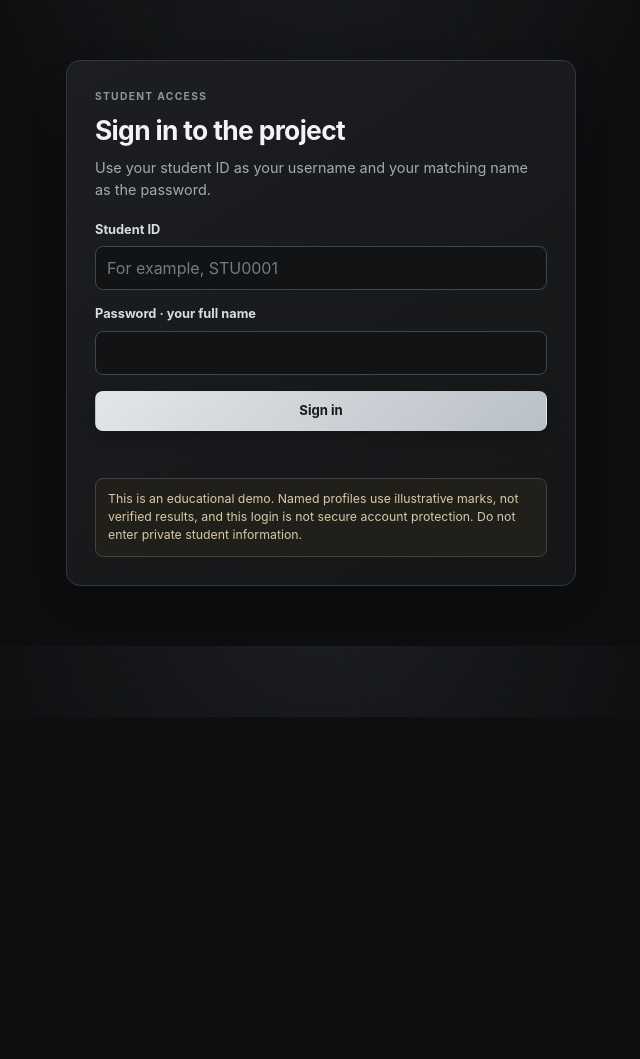
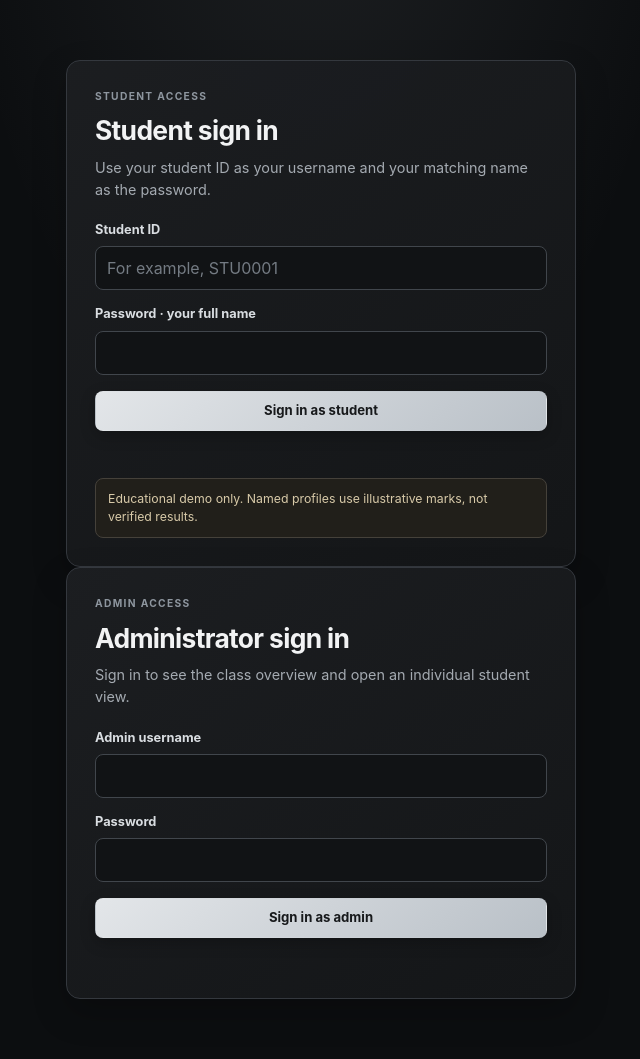
Before and after one commit to ravikiran-200/Student-performance-check, a Flask app: page / in a window 1280 px wide. Shown: the part 83-1142 px from the top of the page, without its empty margins (319-959 px from the left). Before the commit the page ends 774 px from the top, so only its background shows below. Run offline with Flask 3, Linux system fonts and the light colour scheme.

Commit message:
Publish admin login page

```diff
--- a/templates/index.html
+++ b/templates/index.html
@@ -3,7 +3,7 @@
   <head>
     <meta charset="utf-8">
     <meta name="viewport" content="width=device-width, initial-scale=1">
-    <meta name="description" content="A local student project for clear, fair, and explainable academic support predictions.">
+    <meta name="description" content="Student performance dashboard with private student tracking and admin class overview.">
     <title>Student Support Dashboard</title>
     <link rel="stylesheet" href="{{ url_for('static', filename='style.css') }}">
   </head>
@@ -11,205 +11,66 @@
     <header class="site-header">
       <div class="header-inner">
         <div class="brand-mark" aria-hidden="true">SP</div>
-        <div class="brand-copy">
-          <p class="eyebrow">Academic support project</p>
-          <h1>Student Support Dashboard</h1>
-        </div>
+        <div class="brand-copy"><p class="eyebrow">Academic support project</p><h1>Student Support Dashboard</h1></div>
         <span class="local-badge"><span class="badge-dot"></span>Demo dataset · sample scores</span>
         <div id="student-session" class="student-session hidden">
-          <span>Signed in: <strong id="signed-in-name"></strong></span>
+          <span id="signed-in-label">Signed in</span>
+          <button id="return-admin-button" class="button button-secondary hidden" type="button">Admin overview</button>
           <button id="logout-button" class="button button-secondary" type="button">Sign out</button>
         </div>
       </div>
     </header>
 
     <main id="login-screen" class="login-shell">
-      <section class="login-card" aria-labelledby="login-heading">
-        <p class="section-number">STUDENT ACCESS</p>
-        <h2 id="login-heading">Sign in to the project</h2>
+      <section class="login-card" aria-labelledby="student-login-heading">
+        <p class="section-number">STUDENT ACCESS</p><h2 id="student-login-heading">Student sign in</h2>
         <p class="login-intro">Use your student ID as your username and your matching name as the password.</p>
         <form id="login-form" class="login-form">
           <label class="field"><span>Student ID</span><input id="login-student-id" name="student_id" autocomplete="username" placeholder="For example, STU0001" required></label>
           <label class="field"><span>Password · your full name</span><input id="login-password" name="password" type="password" autocomplete="current-password" required></label>
-          <button id="login-button" class="button button-primary" type="submit">Sign in</button>
+          <button id="login-button" class="button button-primary" type="submit">Sign in as student</button>
           <p id="login-status" class="login-status" role="status" aria-live="polite"></p>
         </form>
-        <p class="login-demo-note">This is an educational demo. Named profiles use illustrative marks, not verified results, and this login is not secure account protection. Do not enter private student information.</p>
+        <p class="login-demo-note">Educational demo only. Named profiles use illustrative marks, not verified results.</p>
+      </section>
+      <section class="login-card admin-login-card" aria-labelledby="admin-login-heading">
+        <p class="section-number">ADMIN ACCESS</p><h2 id="admin-login-heading">Administrator sign in</h2>
+        <p class="login-intro">Sign in to see the class overview and open an individual student view.</p>
+        <form id="admin-login-form" class="login-form">
+          <label class="field"><span>Admin username</span><input id="admin-username" name="username" autocomplete="username" required></label>
+          <label class="field"><span>Password</span><input id="admin-password" name="password" type="password" autocomplete="current-password" required></label>
+          <button id="admin-login-button" class="button button-primary" type="submit">Sign in as admin</button>
+          <p id="admin-login-status" class="login-status" role="status" aria-live="polite"></p>
+        </form>
+      </section>
+    </main>
+
+    <main id="admin-dashboard" class="page-shell hidden">
+      <section class="intro"><div><p class="section-kicker">ADMINISTRATOR VIEW</p><h2>Class performance overview</h2><p>Review the demonstration cohort and open a student's private tracking page.</p></div></section>
+      <div id="admin-error" class="notice notice-error hidden" role="alert"></div>
+      <section class="personal-metrics admin-metrics">
+        <article class="summary-card"><span>Students in dataset</span><strong id="admin-total">—</strong></article>
+        <article class="summary-card"><span>Class average</span><strong id="admin-average">—</strong></article>
+        <article class="summary-card"><span>Top performer</span><strong id="admin-topper">—</strong></article>
+      </section>
+      <section class="panel" aria-labelledby="student-list-heading">
+        <div class="panel-heading"><div><p class="section-number">STUDENT RECORDS</p><h2 id="student-list-heading">Choose a student</h2></div><label class="field admin-search"><span>Search by name or ID</span><input id="student-search" type="search" placeholder="Search students"></label></div>
+        <div class="table-wrap"><table class="admin-table"><thead><tr><th>Student</th><th>ID</th><th>Semester</th><th>Average</th><th></th></tr></thead><tbody id="admin-student-list"></tbody></table></div>
+        <p class="footnote">Demo scores are illustrative and should not be used for academic decisions.</p>
       </section>
     </main>
 
     <main id="dashboard-app" class="page-shell hidden">
-      <section class="intro">
-        <div>
-          <p class="section-kicker">STUDENT PERFORMANCE · EXPLAINABLE ML</p>
-          <h2>Find students who may need extra support</h2>
-          <p>Choose a subject, compare three models, check fairness by gender, and search the flagged student names.</p>
-        </div>
-        <div class="intro-mark" aria-hidden="true"><span>01</span><span>05</span></div>
+      <section class="intro"><div><p id="student-view-kicker" class="section-kicker">YOUR STUDENT RECORD</p><h2 id="student-view-title">Your performance</h2><p id="student-view-description">This view shows only the record linked to your sign-in.</p></div></section>
+      <div id="performance-error" class="notice notice-error hidden" role="alert"></div>
+      <section class="panel personal-panel" aria-labelledby="personal-heading">
+        <div class="panel-heading"><div><p class="section-number">MY TRACKING</p><h2 id="personal-heading">Current record</h2></div><p id="personal-student-id" class="panel-help">Loading your record…</p></div>
+        <div class="personal-metrics"><article class="summary-card personal-average"><span>Overall average</span><strong id="personal-average">—</strong></article><article class="summary-card"><span>Semester</span><strong id="personal-semester">—</strong></article><article class="summary-card"><span>Attendance</span><strong id="personal-attendance">—</strong></article><article class="summary-card"><span>Weekly study hours</span><strong id="personal-study-hours">—</strong></article></div>
       </section>
-
-      <section class="panel topper-panel" aria-labelledby="topper-heading">
-        <div class="panel-heading">
-          <div><p class="section-number">CLASS LEADER</p><h2 id="topper-heading">Top performer</h2></div>
-          <p class="panel-help">Ranked by overall average across all five subjects.</p>
-        </div>
-        <div class="topper-summary">
-          <div class="topper-identity"><span class="topper-crown" aria-hidden="true">★</span><div><strong id="topper-name">Loading…</strong><span id="topper-id">—</span></div></div>
-          <div class="topper-score"><strong id="topper-average">—</strong><span>overall / 100</span></div>
-          <div class="topper-semester" id="topper-semester">—</div>
-        </div>
-        <div id="topper-subjects" class="topper-subjects"></div>
-        <p class="footnote">Named profile scores are illustrative classroom demo values, not official assessed results.</p>
-      </section>
-
-      <section class="panel settings-panel" aria-labelledby="settings-heading">
-        <div class="panel-heading">
-          <div>
-            <p class="section-number">01 / SETUP</p>
-            <h2 id="settings-heading">Choose subject and alert settings</h2>
-          </div>
-          <p class="panel-help">Marks are out of 100. A mark below the cutoff is labelled at risk.</p>
-        </div>
-        <form id="analysis-form" class="settings-grid">
-          <label class="field field-subject">
-            <span>Subject to review</span>
-            <select id="subject-select" required></select>
-            <small id="subject-note">Loading the project dataset…</small>
-          </label>
-          <label class="field">
-            <span>At-risk mark cutoff</span>
-            <input id="grade-cutoff" type="number" min="1" max="99" value="50" required>
-            <small>Students below this mark count as at risk.</small>
-          </label>
-          <label class="field">
-            <span>Alert threshold</span>
-            <input id="alert-threshold" type="number" min="0.1" max="0.9" step="0.05" value="0.5" required>
-            <small>Higher values flag fewer students.</small>
-          </label>
-          <div class="form-actions">
-            <button id="analyze-button" class="button button-primary" type="submit">Run subject analysis</button>
-            <span id="page-status" role="status" aria-live="polite">Loading subjects…</span>
-          </div>
-        </form>
-      </section>
-
-      <div id="dataset-warning" class="notice notice-warm">
-        Named profiles use illustrative marks, not verified assessment results. Do not use them for academic decisions.
-      </div>
-      <div id="error-box" class="notice notice-error hidden" role="alert"></div>
-
-      <section class="panel" aria-labelledby="big-data-heading">
-        <div class="panel-heading"><div><p class="section-number">BIG DATA PROCESSING LAB</p><h2 id="big-data-heading">Semester summary with MapReduce</h2></div><p class="panel-help">A local batch simulation that demonstrates mapper, shuffle, and reducer stages.</p></div>
-        <div class="bigdata-stats">
-          <article class="summary-card"><span>Input records</span><strong id="bigdata-records">Loading…</strong></article>
-          <article class="summary-card"><span>Map batches</span><strong id="bigdata-batches">—</strong></article>
-          <article class="summary-card"><span>Processing pattern</span><strong>Batch / key-value</strong></article>
-        </div>
-        <div class="table-wrap"><table><thead><tr><th>Semester</th><th>Students</th><th>At risk (&lt;50 avg.)</th><th>Risk rate</th><th>Mean average</th><th>Mean attendance</th></tr></thead><tbody id="semester-summary"></tbody></table></div>
-        <p id="bigdata-note" class="footnote">Loading the MapReduce demonstration…</p>
-      </section>
-
-      <div id="results" class="hidden">
-        <section class="summary-grid" aria-label="Analysis summary">
-          <article class="summary-card"><span>Students in dataset</span><strong id="summary-students">—</strong></article>
-          <article class="summary-card"><span>Observed below cutoff</span><strong id="summary-risk-rate">—</strong></article>
-          <article class="summary-card"><span>Model inputs</span><strong id="summary-predictors">—</strong></article>
-          <article class="summary-card"><span>Fairness checked by</span><strong id="summary-group">—</strong></article>
-        </section>
-
-        <section class="panel" aria-labelledby="risk-heading">
-          <div class="panel-heading">
-            <div>
-              <p class="section-number">02 / STUDENT LIST</p>
-              <h2 id="risk-heading">Students to review</h2>
-              <p id="risk-subtitle" class="panel-help panel-help-left">Students flagged by the Random Forest model for the selected subject.</p>
-            </div>
-            <a id="download-risk-list" class="button button-secondary hidden" href="#">Download names</a>
-          </div>
-          <div class="risk-toolbar">
-            <label class="search-field">
-              <span class="search-icon" aria-hidden="true">⌕</span>
-              <input id="risk-search" type="search" placeholder="Search student name or ID" aria-label="Search at-risk students by name or ID">
-            </label>
-            <span id="risk-count" class="risk-count" aria-live="polite">Run an analysis to see flagged students.</span>
-          </div>
-          <div class="table-wrap">
-            <table>
-              <thead>
-                <tr><th>Student name</th><th>Student ID</th><th>Gender</th><th>Semester</th><th>Subject mark</th><th>Overall average</th><th>Risk chance</th></tr>
-              </thead>
-              <tbody id="risk-list-body"></tbody>
-            </table>
-          </div>
-          <p class="footnote">Names are fictional. This list shows only held-out test students whose Random Forest risk chance meets your alert threshold.</p>
-        </section>
-
-        <section class="panel" aria-labelledby="models-heading">
-          <div class="panel-heading">
-            <div><p class="section-number">03 / MODEL COMPARISON</p><h2 id="models-heading">How the models performed</h2></div>
-            <a id="download-results" class="button button-secondary hidden" href="#">Download results</a>
-          </div>
-          <div class="table-wrap">
-            <table>
-              <thead>
-                <tr>
-                  <th>Model</th><th>Accuracy</th><th>Precision</th><th>Recall</th><th>F1</th>
-                  <th>ROC AUC</th><th>Demographic parity gap</th><th>Equal opportunity gap</th><th>Train (s)</th><th>Predict (ms)</th>
-                </tr>
-              </thead>
-              <tbody id="model-results"></tbody>
-            </table>
-          </div>
-          <p class="footnote">Results use a fixed 75/25 train/test split. Time values measure this computer's run, not money or energy costs.</p>
-        </section>
-
-        <section class="panel" aria-labelledby="fairness-heading">
-          <div class="panel-heading">
-            <div><p class="section-number">04 / FAIRNESS</p><h2 id="fairness-heading">Compare results by gender</h2></div>
-            <p class="panel-help">Smaller gaps mean the groups are closer on that measure. This check cannot prove a model is fair overall.</p>
-          </div>
-          <div id="fairness-summary" class="fairness-cards"></div>
-          <h3>Random Forest rates for each group</h3>
-          <div class="table-wrap">
-            <table>
-              <thead><tr><th>Gender group</th><th>Rule</th><th>Selection rate</th><th>True-positive rate</th><th>Test examples</th><th>At-risk examples</th></tr></thead>
-              <tbody id="group-rates"></tbody>
-            </table>
-          </div>
-          <p class="footnote">The adjusted model uses gender during its equal-opportunity experiment. This is a classroom comparison, not a school decision rule.</p>
-        </section>
-
-        <section class="panel" aria-labelledby="explain-heading">
-          <div class="panel-heading">
-            <div><p class="section-number">05 / EXPLANATION</p><h2 id="explain-heading">Why did the model flag a student?</h2></div>
-            <p class="panel-help">SHAP shows which inputs moved this model's estimate up or down. It does not show cause and effect.</p>
-          </div>
-          <div class="explain-controls">
-            <label class="field"><span>Model</span><select id="explain-model">
-              <option>Random Forest</option><option>Logistic Regression</option><option>Decision Tree</option>
-            </select></label>
-            <label class="field field-grow"><span>Test student</span><select id="example-select"></select></label>
-            <button id="explain-button" class="button button-secondary" type="button">Explain prediction</button>
-          </div>
-          <div id="prediction-summary" class="prediction-summary"></div>
-          <div class="explain-grid">
-            <div>
-              <h3>Information used by the model</h3>
-              <dl id="student-profile" class="profile-list"></dl>
-            </div>
-            <div>
-              <h3>Inputs with the biggest effect</h3>
-              <div id="shap-chart" class="shap-chart"></div>
-              <p class="footnote">Bars to the right increased the risk estimate; bars to the left lowered it.</p>
-            </div>
-          </div>
-        </section>
-      </div>
-
-      <footer class="site-footer">
-        <p>Local student project · Use these results as a learning demo, not as the only basis for student decisions.</p>
-        <p>The dataset and every name are generated examples, not real Indian student records.</p>
-      </footer>
+      <section class="panel" aria-labelledby="subject-marks-heading"><div class="panel-heading"><div><p class="section-number">SUBJECT RESULTS</p><h2 id="subject-marks-heading">Marks by subject</h2></div><p class="panel-help">Marks are out of 100.</p></div><div id="personal-subject-marks" class="personal-subject-marks" aria-live="polite"></div></section>
+      <section class="panel" aria-labelledby="study-heading"><div class="panel-heading"><div><p class="section-number">ACTIVITY</p><h2 id="study-heading">Participation and completion</h2></div><p class="panel-help">Values come from the current demo record.</p></div><div class="personal-metrics personal-metrics-compact"><article class="summary-card"><span>Assignment completion</span><strong id="personal-assignments">—</strong></article><article class="summary-card"><span>Lab completion</span><strong id="personal-labs">—</strong></article><article class="summary-card"><span>Class participation</span><strong id="personal-participation">—</strong></article></div></section>
+      <div id="personal-record-note" class="notice notice-warm">Loading the record…</div>
+      <footer class="site-footer"><p>Educational demo only. Scores are illustrative, not verified assessment results.</p><p>This dataset contains one current record per student, not a dated performance history.</p></footer>
     </main>
     <script src="{{ url_for('static', filename='app.js') }}" defer></script>
   </body>
```
